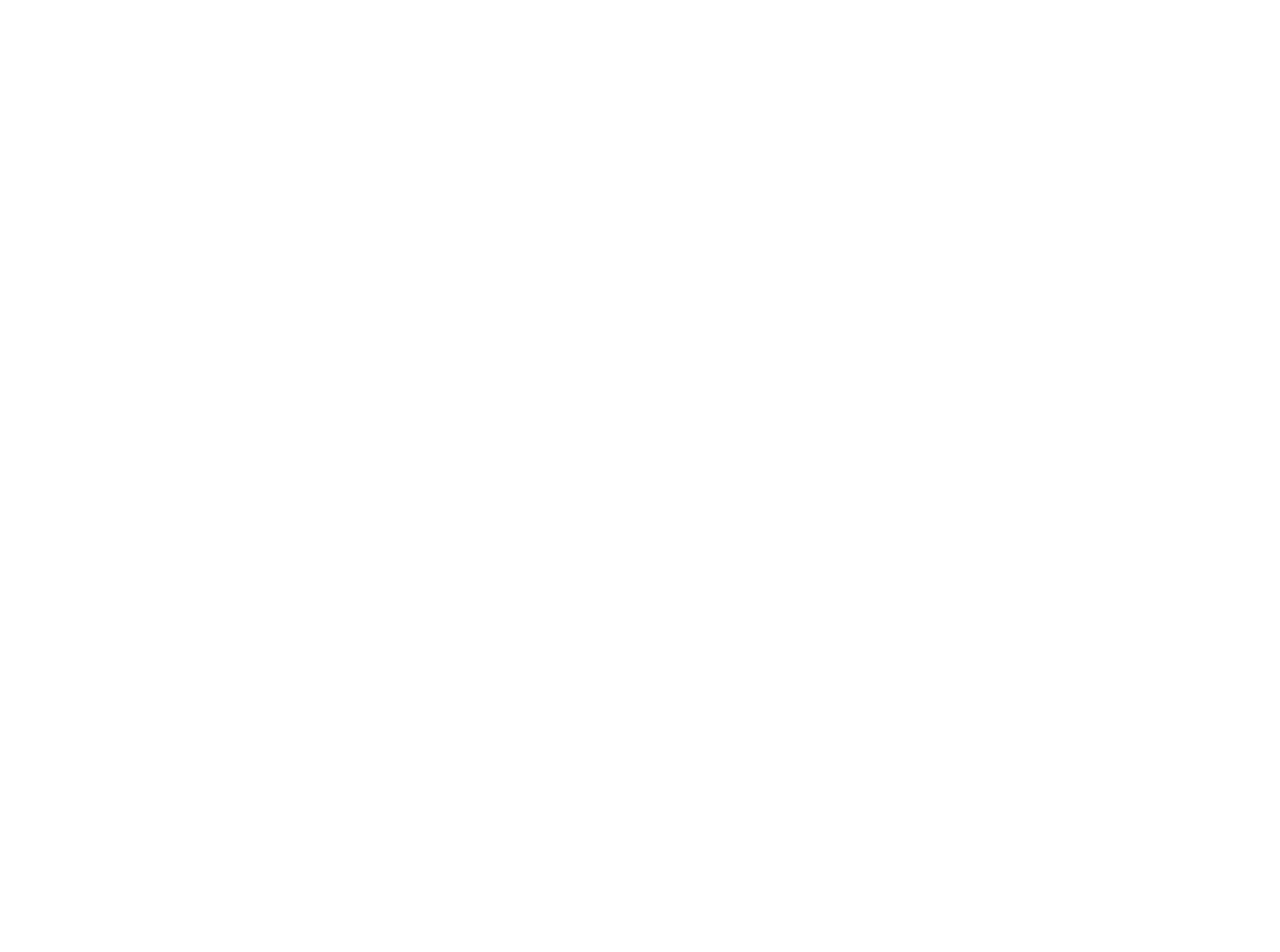
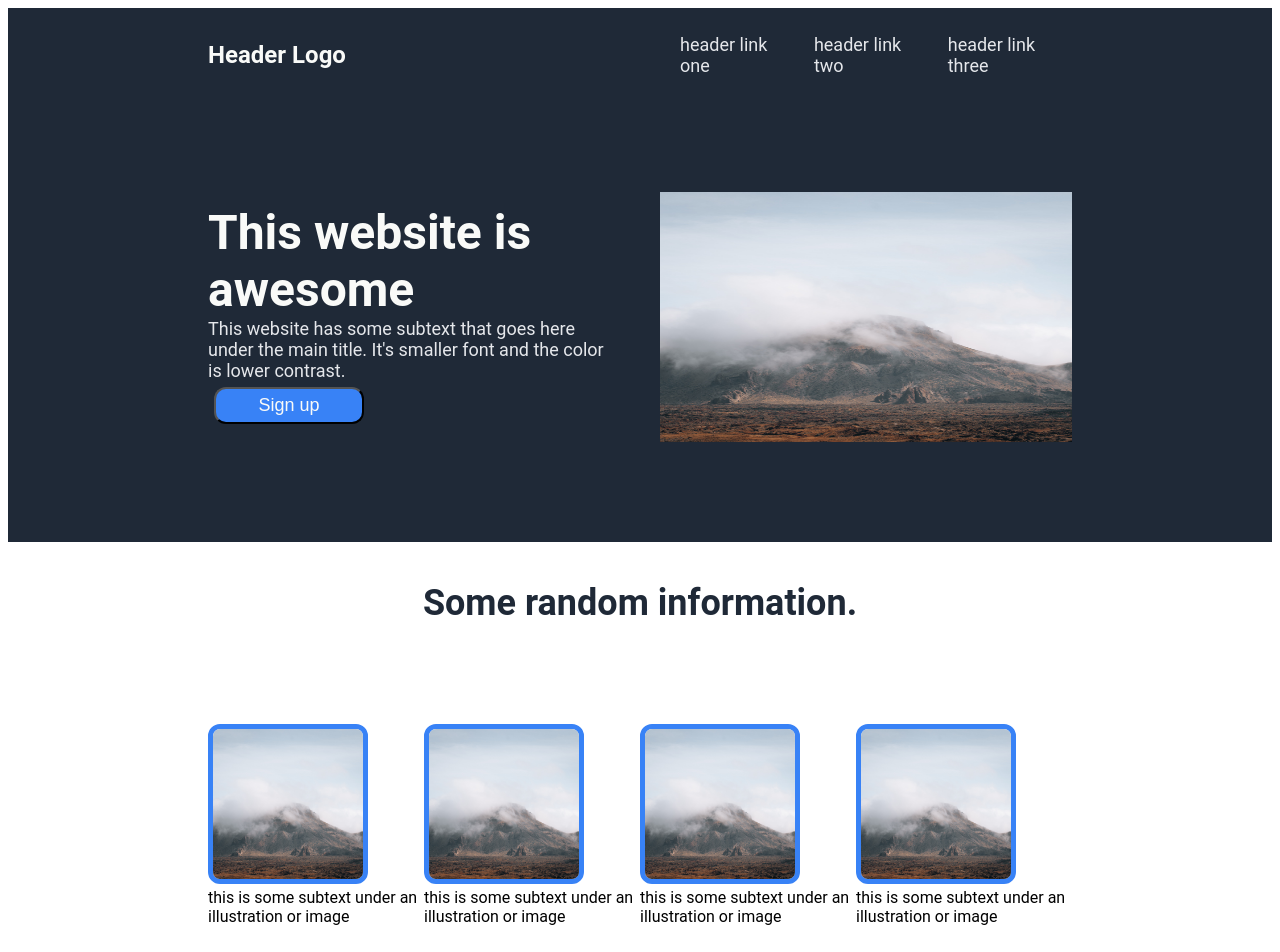
Before and after one commit to NewazRafi/odin-landing-page, a plain HTML site: page index.html in a window 1280 px wide. Shown: the top 952 px of the page. Before the commit the page ends 800 px from the top, so only its background shows below. Drawn offline with Linux system fonts and the light colour scheme.

Commit message:
Completed the landing page

```diff
--- a/index.html
+++ b/index.html
@@ -4,9 +4,81 @@
     <meta charset="UTF-8">
     <meta name="viewport" content="width=device-width, initial-scale=1.0">
     <title>Landing-Page</title>
+    <link rel="stylesheet" href="style.css">
 </head>
 
 <body>
+    <div class="section-1">
+        <div class="header">
+            <div class="logo">Header Logo</div>
+            <div class="links">
+                <ul >
+                    <li><a href="">header link one</a></li>
+                    <li><a href="">header link two</a></li>
+                    <li><a href="">header link three</a></li>
+                </ul>
+            </div>
+        </div>
+        <div class="container">
+            <div class="content">
+                <div class="hero-main">This website is awesome</div>
+                <div class="hero-secondary">This website has some subtext that goes here under the main title.
+                    It's smaller font and the color is lower contrast.
+                </div>
+                <button>Sign up</button>
+            </div>
+            <div class="image">
+                <img src="images/pexels-martin-wischeropp-18608160.jpg" alt="this is a place holder for an image" class="image1">
+            </div>
+        </div>
+    </div>
+    <div class="section-2">
+        <div class="info-header">Some random information.</div>
+        <div class="container-2">
+            <div>
+                <img src="images/pexels-martin-wischeropp-18608160.jpg" alt="image-1" class="image-1">
+                <div>this is some subtext under an illustration or image</div>
+            </div>
+            <div>
+                <img src="images/pexels-martin-wischeropp-18608160.jpg" alt="image-2" class="image-2">
+                <div>this is some subtext under an illustration or image</div>
+            </div>
+            <div>
+                <img src="images/pexels-martin-wischeropp-18608160.jpg" alt="image-3" class="image-3">
+                <div>this is some subtext under an illustration or image</div>
+            </div>
+            <div>
+                <img src="images/pexels-martin-wischeropp-18608160.jpg" alt="image-4" class="image-4">
+                <div>this is some subtext under an illustration or image</div>
+            </div>
+        </div>
+    </div>
+    <div class="section-3">
+        <div class="quote">
+            This is an inspiring quote, or a
+            testimonial from a customer. Maybe it's just filling
+            up space, or maybe people will actually read it. Who
+            knows? All I know is that it looks nice.
+        </div>
+        <div class="author">-Thor, God of Thunder</div>
+
+    </div>
+    <div class="section-4">
+        <div class="blue-box">
+            <div class="text">
+                <div class="text-1">Call to action! It's time!</div>
+                <div class="text-2">Sign up for our product by clicking that button right
+                    over there!</div>
+            </div>
+            <div class="button-1">
+                <button class="button-2">Sign up</button>
+            </div>
+        </div>
+    </div>
+    <div class="footer">
+        <div>Copyright © The Odin Project 2021</div>
+    </div>
+
 
 </body>
 </html>
--- a/style.css
+++ b/style.css
@@ -0,0 +1,204 @@
+body {
+    font-family: Roboto, sans-serif;
+}
+
+
+.section-1 {
+    background-color: #1F2937;
+    color: white;
+    padding-left: 200px;
+    padding-right: 200px;
+}
+
+ul {
+    list-style-type: none;
+    display: flex;
+    gap: 20px;
+}
+
+a {
+    color: white;
+    text-decoration: none;
+    font-size: 18px;
+    color: #E5E7EB;
+}
+
+.logo {
+    font-size: 24px;
+    font-weight: 700;
+    color: #F9FAF8;
+}
+
+.hero-main {
+    font-size: 48px;
+    font-weight: bold;
+    color: #F9FAF8;
+}
+
+.hero-secondary {
+    font-size: 18px;
+    color: #E5E7EB;
+}
+
+button {
+    background-color: #3882F6;
+    color: #F9FAF8;
+    font-size: 18px;
+    padding: 6px;
+    margin: 6px;
+    border-radius: 12px;
+    width: 150px;
+}
+
+.header {
+    display: flex;
+    padding-top: 10px;
+
+}
+
+.logo {
+    display: flex;
+    width: 50%;
+    justify-content: flex-start;
+    align-items: center;
+}
+
+.links {
+    display: flex;
+    gap: 20px;
+    width: 50%;
+    flex-direction: row;
+    justify-content: flex-end;
+    align-items: center;
+}
+
+.image1 {
+    height: 250px;
+    width: 100%;
+}
+
+.image {
+    display: flex;
+    flex-direction: row;
+    width: 50%;
+    justify-content: center;
+    padding-left: 20px;
+}
+
+.content {
+    display: flex;
+    flex-direction: column;
+    align-items: flex-start;
+    justify-content: center;
+    width: 50%;
+    padding-right: 20px;
+}
+
+.container {
+    display: flex;
+    padding-bottom: 100px;
+    padding-top: 100px;
+}
+
+.info-header {
+    font-size: 36px;
+    font-weight: bold;
+    color: #1F2937;
+    display: flex;
+    justify-content: center;
+    padding-top: 40px;
+}
+
+.image-1, .image-2, .image-3, .image-4 {
+    height: 150px;
+    width: 150px;
+    border: 5px solid #3882F6;
+    border-radius: 12px;
+}
+
+.container-2 {
+    display: flex;
+    padding-bottom: 200px;
+    padding-top: 100px;
+    justify-content: space-evenly;
+}
+
+.section-2 {
+
+    padding-left: 200px;
+    padding-right: 200px;
+}
+
+.section-3 {
+
+    padding-left: 200px;
+    padding-right: 200px;
+    background-color: #E5E7EB;
+}
+
+.quote {
+    font-size: 36px;
+    font-weight: 50;
+    font-style: italic;
+    color: #1F2937;
+    padding-top: 100px;
+}
+
+.author {
+    font-size: 22px;
+    display: flex;
+    justify-content: flex-end;
+    font-weight: bold;
+    padding-right: 50px;
+    padding-bottom: 100px;
+}
+
+.section-4 {
+
+    padding-left: 200px;
+    padding-right: 200px;
+    padding-top: 100px;
+    padding-bottom: 100px;
+
+}
+
+.blue-box {
+    background-color: #3882F6;
+    border-radius: 12px;
+    padding: 40px;
+    display: flex;
+    flex-direction: row;
+    justify-content: space-around;
+}
+
+.text-1 {
+    color: white;
+    font-size: 22px;
+    font-weight: bold;
+}
+
+.text-2 {
+    color: white;
+}
+
+.text {
+    display: flex;
+    flex-direction: column;
+}
+
+.button-2 {
+
+    border-color: white;
+}
+
+.button-1 {
+    display: flex;
+}
+
+.footer {
+    background-color: #1F2937;
+    color: white;
+    padding: 30px;
+    display: flex;
+    justify-content: center;
+}
```
Also changed, not shown: images/pexels-martin-wischeropp-18608160.jpg (added).
